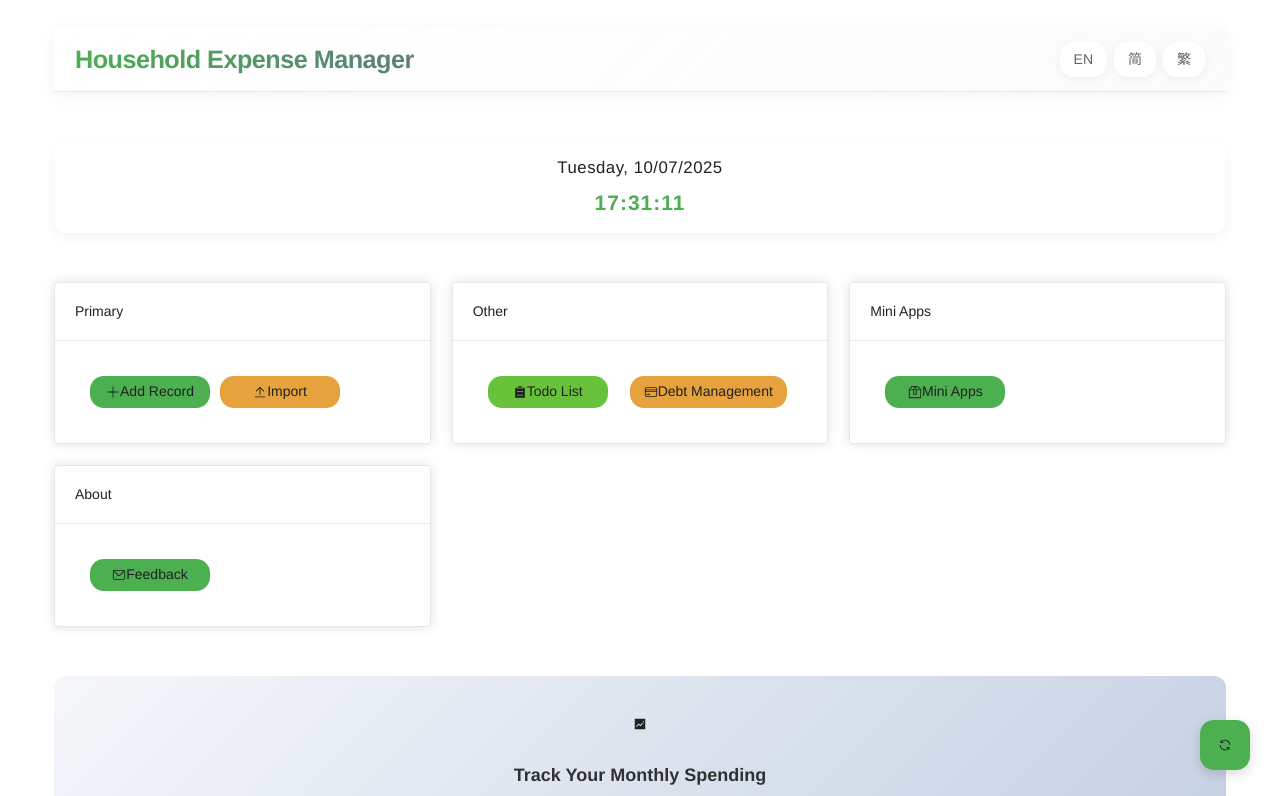
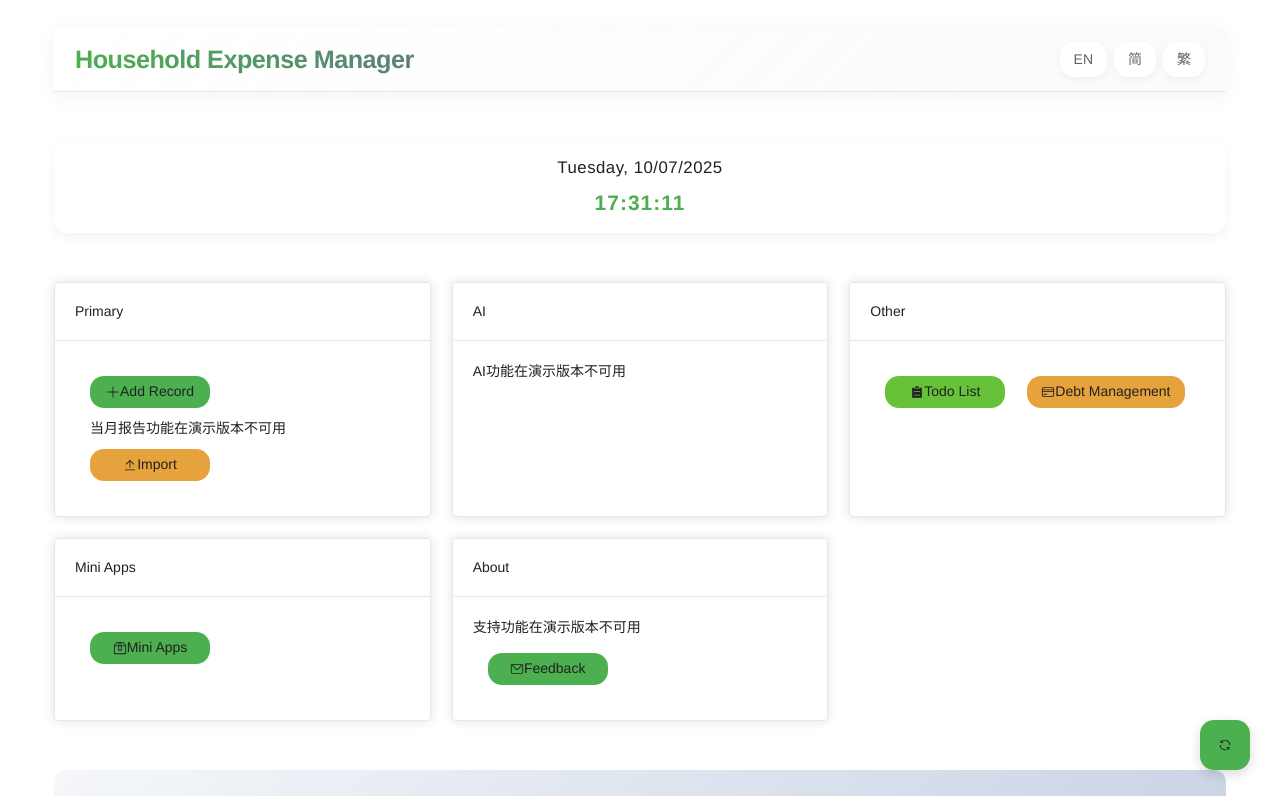
Before and after one commit to chronie-shizutoki/demo-homemoney, a Vue app: page / in a window 1280 px wide. Shown: the top 796 px of the page. Built offline with nearby package versions, Linux system fonts and the light colour scheme; a web font is replaced by a local one.

Commit message:
docs(HomeView): 添加演示版本功能限制说明
在首页视图中添加关于演示版本中不可用功能的说明文本，包括当月报告、AI功能和支持功能

```diff
--- a/src/views/HomeView.vue
+++ b/src/views/HomeView.vue
@@ -28,6 +28,7 @@
             <el-icon><Plus /></el-icon>
             {{ t('expense.addRecord') }}
           </el-button>
+          当月报告功能在演示版本不可用
           <el-upload
               class="upload-excel"
               :show-file-list="false"
@@ -41,6 +42,16 @@
               </el-button>
             </el-upload>
         </div>
+      </el-card>
+
+      <!-- AI功能组 -->
+      <el-card>
+        <template #header>
+          <div class="card-header">
+            <span>AI</span>
+          </div>
+        </template>
+        AI功能在演示版本不可用
       </el-card>
 
       <!-- 其他组件组 -->
@@ -84,6 +95,7 @@
             <span>{{ t('function.aboutus') }}</span>
           </div>
         </template>
+        支持功能在演示版本不可用
         <div class="card-content">
           <el-button type="primary" @click="handleFeedback" size="default">
             <el-icon><Message /></el-icon>
```
